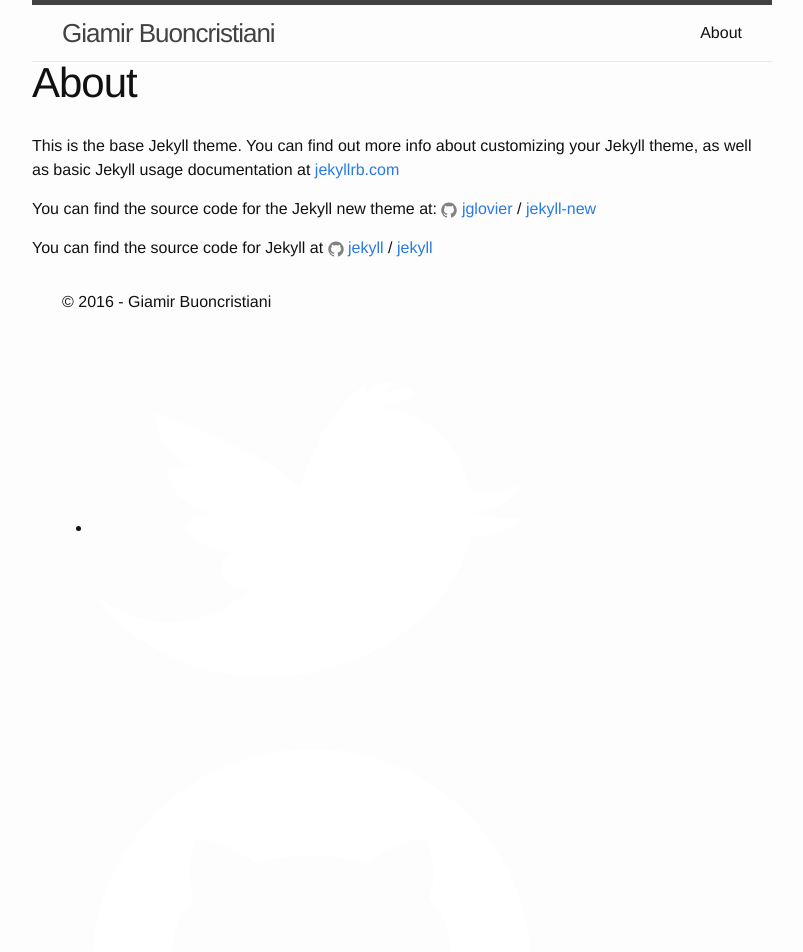
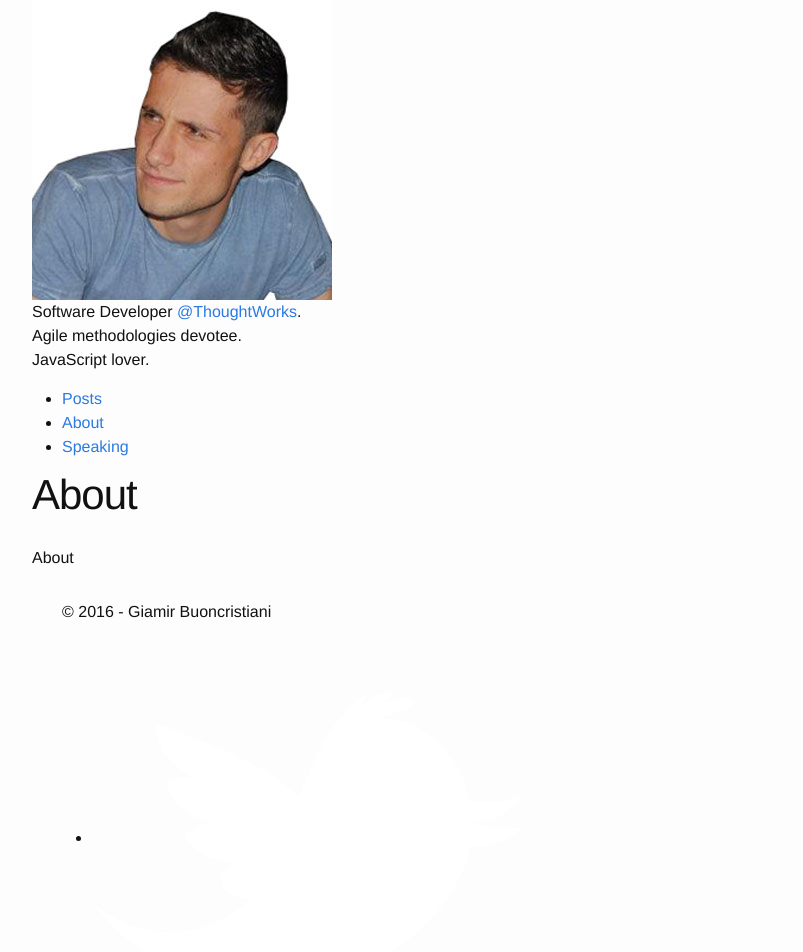
Before and after one commit to giamir/giamir.github.io, a Jekyll site: the page built from about.md, in a window 1280 px wide. Shown: the top 952 px of the page, without its empty margins (238-1041 px from the left). Built offline with Jekyll 4.4.1, drawn with Linux system fonts in a browser that asks for light colours; comment, search, counter and statistics services are not loaded.

Commit message:
customize header

```diff
--- a/_includes/header.html
+++ b/_includes/header.html
@@ -1,27 +1,35 @@
-<header class="site-header">
-
-  <div class="wrapper">
-
-    <a class="site-title" href="{{ site.baseurl }}/">{{ site.title }}</a>
-
-    <nav class="site-nav">
-      <a href="#" class="menu-icon">
-        <svg viewBox="0 0 18 15">
-          <path fill="#424242" d="M18,1.484c0,0.82-0.665,1.484-1.484,1.484H1.484C0.665,2.969,0,2.304,0,1.484l0,0C0,0.665,0.665,0,1.484,0 h15.031C17.335,0,18,0.665,18,1.484L18,1.484z"/>
-          <path fill="#424242" d="M18,7.516C18,8.335,17.335,9,16.516,9H1.484C0.665,9,0,8.335,0,7.516l0,0c0-0.82,0.665-1.484,1.484-1.484 h15.031C17.335,6.031,18,6.696,18,7.516L18,7.516z"/>
-          <path fill="#424242" d="M18,13.516C18,14.335,17.335,15,16.516,15H1.484C0.665,15,0,14.335,0,13.516l0,0 c0-0.82,0.665-1.484,1.484-1.484h15.031C17.335,12.031,18,12.696,18,13.516L18,13.516z"/>
-        </svg>
+<header class="header">
+  <div class="header__img">
+    <a href="/">
+      <img src="{{ site.baseurl }}/img/giamir.jpg" alt="Giamir Buoncristiani">
+    </a>
+  </div>
+  <div class="header__bio">
+    <p>
+      Software Developer <a href="https://www.thoughtworks.com">@ThoughtWorks</a>.<br>
+      Agile methodologies devotee.<br>
+      JavaScript lover.
+    </p>
+  </div>
+  <div class="header__follow">
+    <a href="https://twitter.com/giamir" class="twitter-follow-button" data-show-count="true"></a>
+    <script>!function(d,s,id){var js,fjs=d.getElementsByTagName(s)[0],p=/^http:/.test(d.location)?'http':'https';if(!d.getElementById(id)){js=d.createElement(s);js.id=id;js.src=p+'://platform.twitter.com/widgets.js';fjs.parentNode.insertBefore(js,fjs);}}(document, 'script', 'twitter-wjs');</script>
+  </div>
+</header>
+<nav class="nav">
+  <ul>
+    <li>
+      <a href="/">Posts</a>
+    </li>
+    <li>
+      <a href="/about.html">
+        About
       </a>
-
-      <div class="trigger">
-        {% for my_page in site.pages %}
-          {% if my_page.title %}
-          <a class="page-link" href="{{ my_page.url | prepend: site.baseurl }}">{{ my_page.title }}</a>
-          {% endif %}
-        {% endfor %}
-      </div>
-    </nav>
-
-  </div>
-
-</header>
+    </li>
+    <li>
+      <a href="/speaking.html">
+        Speaking
+      </a>
+    </li>
+  </ul>
+</nav>
--- a/_includes/icon-github.html
+++ /dev/null
@@ -1 +0,0 @@
-<a href="https://github.com/{{ include.username }}"><span class="icon icon--github">{% include icon-github.svg %}</span><span class="username">{{ include.username }}</span></a>
--- a/_includes/icon-twitter.html
+++ /dev/null
@@ -1 +0,0 @@
-<a href="https://twitter.com/{{ include.username }}"><span class="icon icon--twitter">{% include icon-twitter.svg %}</span><span class="username">{{ include.username }}</span></a>
--- a/about.md
+++ b/about.md
@@ -4,12 +4,4 @@
 permalink: /about/
 ---
 
-This is the base Jekyll theme. You can find out more info about customizing your Jekyll theme, as well as basic Jekyll usage documentation at [jekyllrb.com](http://jekyllrb.com/)
-
-You can find the source code for the Jekyll new theme at:
-{% include icon-github.html username="jglovier" %} /
-[jekyll-new](https://github.com/jglovier/jekyll-new)
-
-You can find the source code for Jekyll at
-{% include icon-github.html username="jekyll" %} /
-[jekyll](https://github.com/jekyll/jekyll)
+About
```
Also changed, not shown: _includes/icon-github.svg (deleted), _includes/icon-twitter.svg (deleted).
